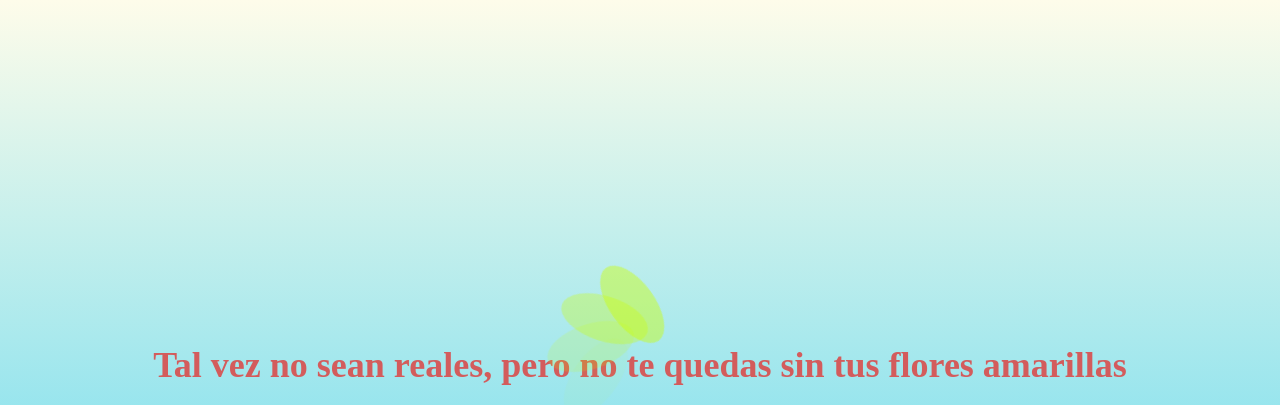
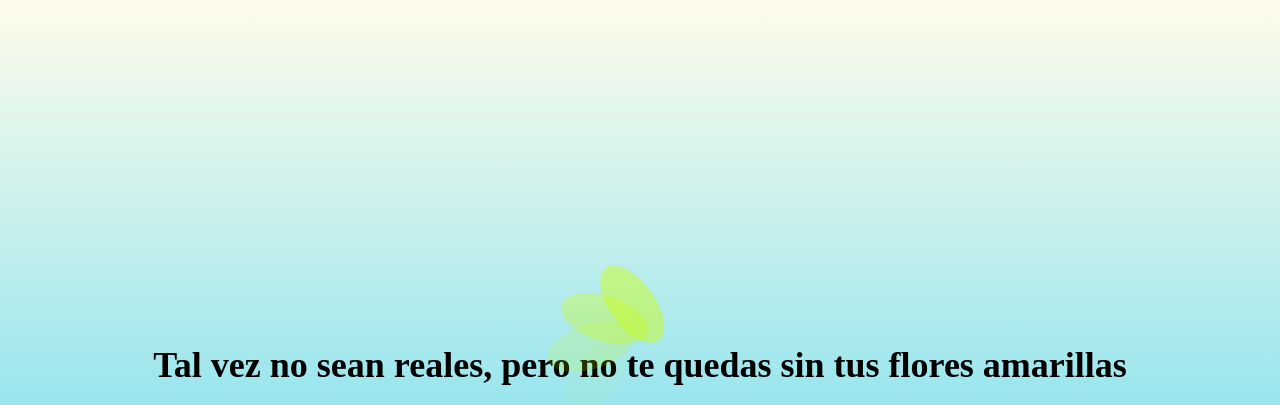
Before and after one commit to DeviousWind543/Flores_Amarillas, a plain HTML site: page index.html in a window 1280 px wide. Shown: the top 405 px of the page. Drawn offline with Linux system fonts and the light colour scheme.

Commit message:
Update styles.css

```diff
--- a/styles.css
+++ b/styles.css
@@ -13,7 +13,7 @@ body {
 
 h1 {
     font-size: 36px;
-    color: #d35c5c;
+    color: #000000;
     margin-top: 20px;
     z-index: 1;
 }
```
